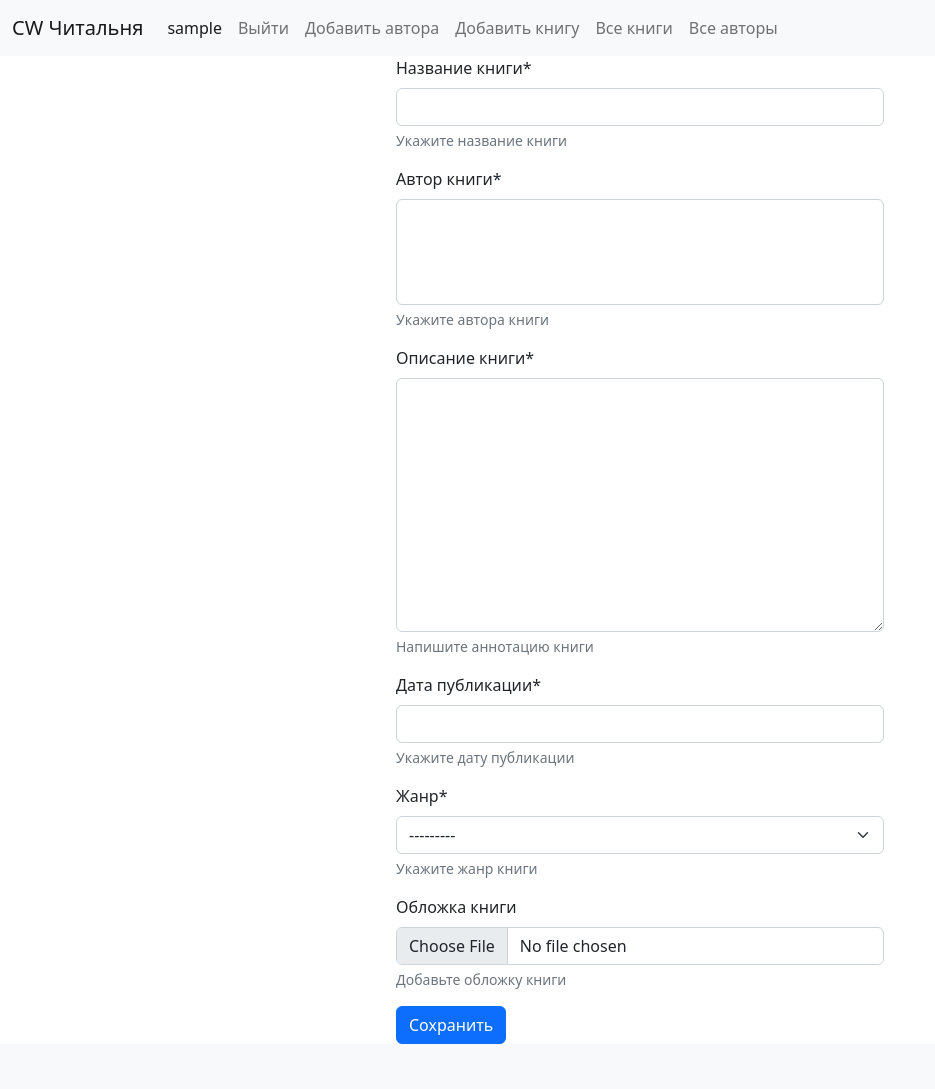
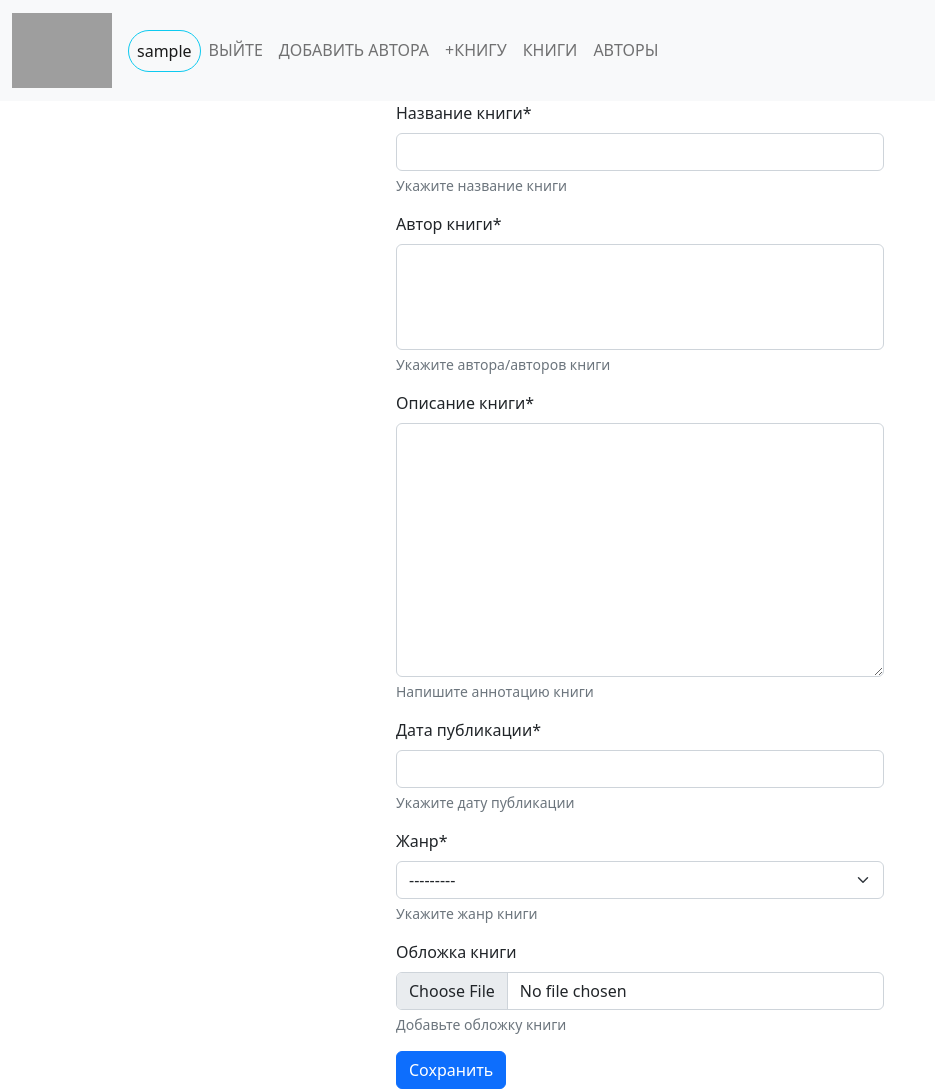
Before and after one commit to OlegAmstl/wolfreads, a Django app: page /book/create/ in a window 1280 px wide. Shown: the whole page, without its empty margins (0-935 px from the left). Before the commit the page ends 1044 px from the top, so only its background shows below. Run offline with Django 4.2, Linux system fonts and the light colour scheme; the visitor is signed in with stand-in values (Sample User, id 1); data that the repository does not hold is empty; some libraries are stand-ins or nearby versions; grey boxes are pictures that could not be loaded.

Commit message:
design main page

```diff
--- a/cutebooks/books/models.py
+++ b/cutebooks/books/models.py
@@ -85,7 +85,7 @@ class Book(models.Model):
     author = models.ManyToManyField(
         Author,
         verbose_name='Автор книги',
-        help_text='Укажите автора книги'
+        help_text='Укажите автора/авторов книги'
     )
     description = models.TextField(
         verbose_name="Описание книги",
--- a/cutebooks/static/css/styles.css
+++ b/cutebooks/static/css/styles.css
@@ -7,19 +7,22 @@
 }
 
 .title-index {
+    font-family: 'Lobster', cursive;
+    font-size: 3.0em;
     margin-top: 50px;
     margin-bottom: 50px;
     text-align: center;
-    font-weight: bold;
 }
 
 .new_books {
     display: flex;
+    justify-content: space-between;
     flex-direction: row;
 }
 
 .card-custom{
     margin: 0 20px;
+
 }
 
 .wrapper-book-detail {
@@ -63,5 +66,8 @@
     display: flex;
     justify-content: space-around;
     flex-wrap: wrap;
+}
 
+.header-logo {
+    width: 100px;
 }
--- a/cutebooks/templates/base.html
+++ b/cutebooks/templates/base.html
@@ -11,6 +11,9 @@
     <link rel="preconnect" href="https://fonts.googleapis.com">
     <link rel="preconnect" href="https://fonts.gstatic.com" crossorigin>
     <link href="https://fonts.googleapis.com/css2?family=Open+Sans:ital,wght@0,300;0,400;0,600;0,700;1,300&display=swap" rel="stylesheet">
+    <link rel="preconnect" href="https://fonts.googleapis.com">
+    <link rel="preconnect" href="https://fonts.gstatic.com" crossorigin>
+    <link href="https://fonts.googleapis.com/css2?family=Lobster&display=swap" rel="stylesheet">
     <title>{% block title %}Главная{% endblock %}</title>
 </head>
 <body>
--- a/cutebooks/templates/includes/header.html
+++ b/cutebooks/templates/includes/header.html
@@ -1,7 +1,10 @@
+{% load static %}
 <header>
   <nav class="navbar navbar-expand-lg bg-light">
   <div class="container-fluid">
-    <a class="navbar-brand" href="{% url 'books:index' %}">CW Читальня</a>
+    <a class="navbar-brand" href="{% url 'books:index' %}">
+      <img class="header-logo" src="{% static 'images/logo.png' %}" alt="Logo">
+    </a>
     <button class="navbar-toggler" type="button" data-bs-toggle="collapse" data-bs-target="#navbarNav" aria-controls="navbarNav" aria-expanded="false" aria-label="Toggle navigation">
       <span class="navbar-toggler-icon"></span>
     </button>
@@ -11,16 +14,16 @@
         {% if user.is_authenticated %}
 
         <li class="nav-item">
-          <a class="nav-link active" aria-current="page" href="{% url 'users:user_profile' user.username %}">{{ user.username }}</a>
+          <a class="nav-link active border border-info rounded-pill" aria-current="page" href="{% url 'users:user_profile' user.username %}">{{ user.username }}</a>
         </li>
         <li class="nav-item">
-          <a class="nav-link" href="{% url 'users:logout' %}">Выйти</a>
+          <a class="nav-link" href="{% url 'users:logout' %}">ВЫЙТЕ</a>
         </li>
         <li class="nav-item">
-          <a class="nav-link" href="{% url 'books:author_create' %}">Добавить автора</a>
+          <a class="nav-link" href="{% url 'books:author_create' %}">ДОБАВИТЬ АВТОРА</a>
         </li>
         <li class="nav-item">
-          <a class="nav-link" href="{% url 'books:book_create' %}">Добавить книгу</a>
+          <a class="nav-link" href="{% url 'books:book_create' %}">+КНИГУ</a>
         </li>
 
         {% else %}
@@ -35,10 +38,10 @@
         {% endif %}
 
         <li class="nav-item">
-          <a class="nav-link" href="{% url 'books:books' %}">Все книги</a>
+          <a class="nav-link" href="{% url 'books:books' %}">КНИГИ</a>
         </li>
         <li class="nav-item">
-          <a class="nav-link" href="{% url 'books:authors' %}">Все авторы</a>
+          <a class="nav-link" href="{% url 'books:authors' %}">АВТОРЫ</a>
         </li>
 
       </ul>
```
